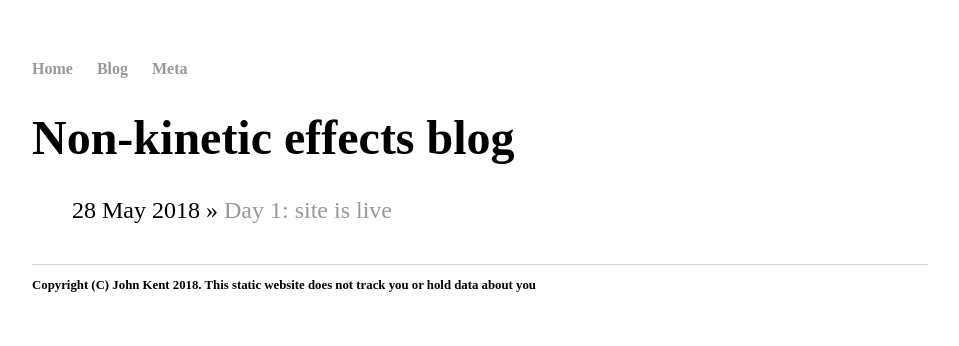
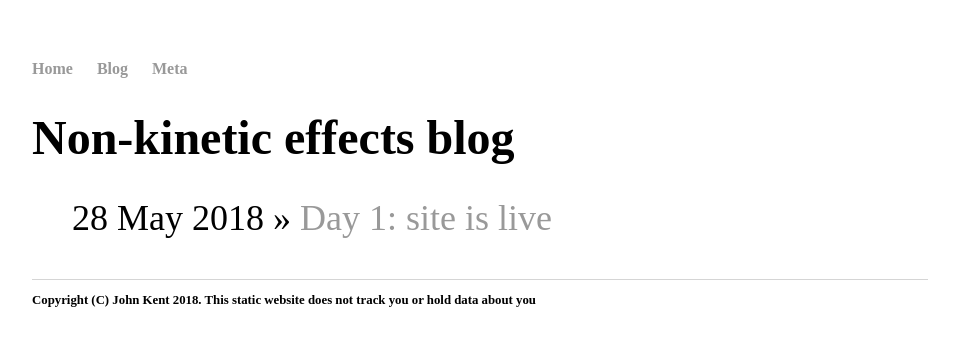
Before and after one commit to KineticLensman/KineticLensman.github.io, a Jekyll site: the page built from blog/index.html, in a window 1280 px wide. Shown: the top 346 px of the page, without its empty margins (160-1119 px from the left). Built offline with Jekyll 4.4.1, drawn with Linux system fonts in a browser that asks for light colours.

Commit message:
li font-size

```diff
--- a/css/main.css
+++ b/css/main.css
@@ -40,4 +40,5 @@ ul.posts {
 
 ul.posts li {
     list-style: none;
+    font-size: 1.5em; /* not specified before */
 }
```
